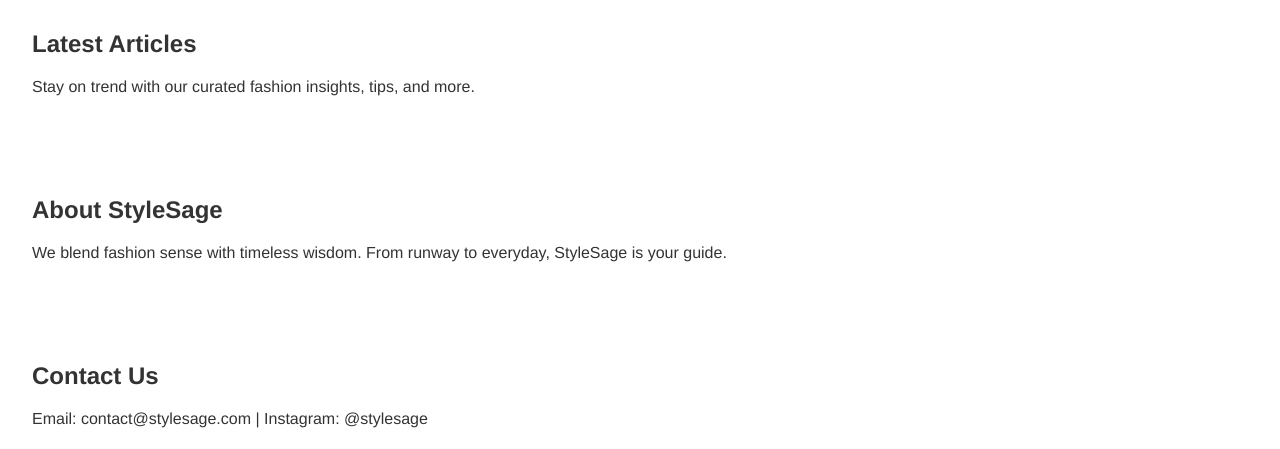
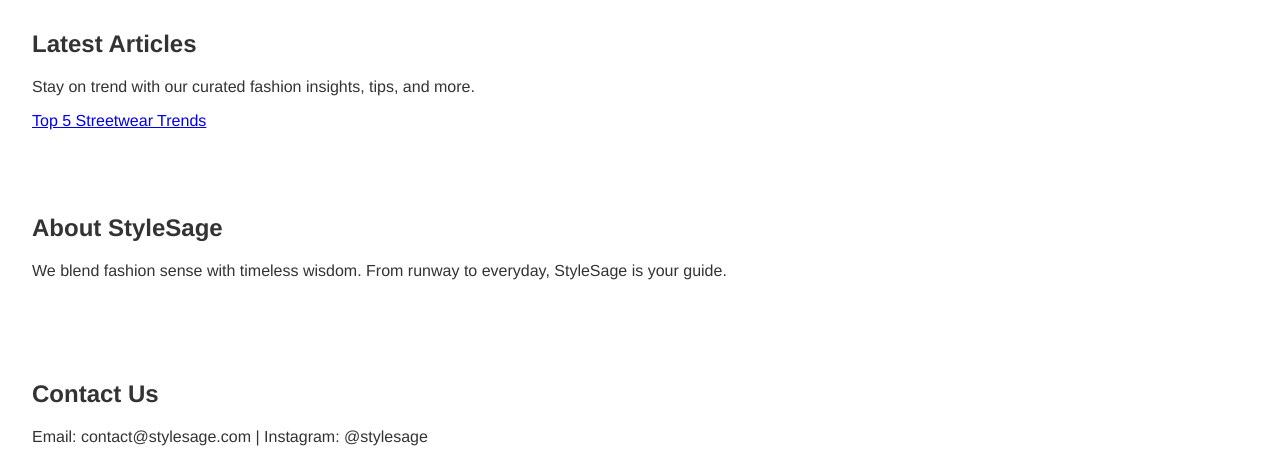
Before and after one commit to muhammadafaq2777/stylesage.github.io, a plain HTML site: page index.html in a window 1280 px wide. Shown: the part 378-827 px from the top of the page. Drawn offline with Linux system fonts and the light colour scheme.

Commit message:
Add files via upload

```diff
--- a/index.html
+++ b/index.html
@@ -78,6 +78,7 @@
   <section>
     <h2>Latest Articles</h2>
     <p>Stay on trend with our curated fashion insights, tips, and more.</p>
+    <a href="streetwear-trends-2025.html">Top 5 Streetwear Trends</a>
   </section>
 
   <section>
```
